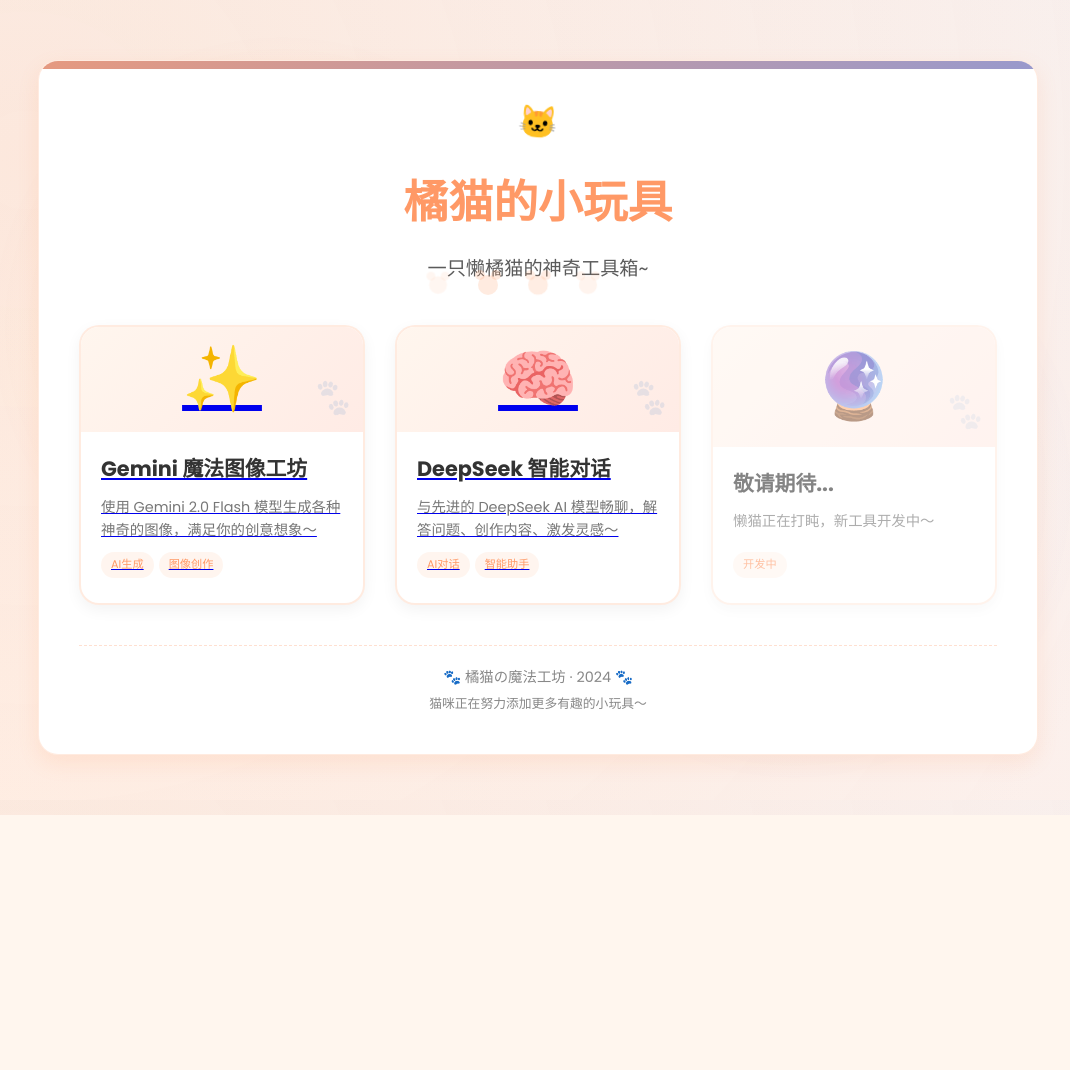
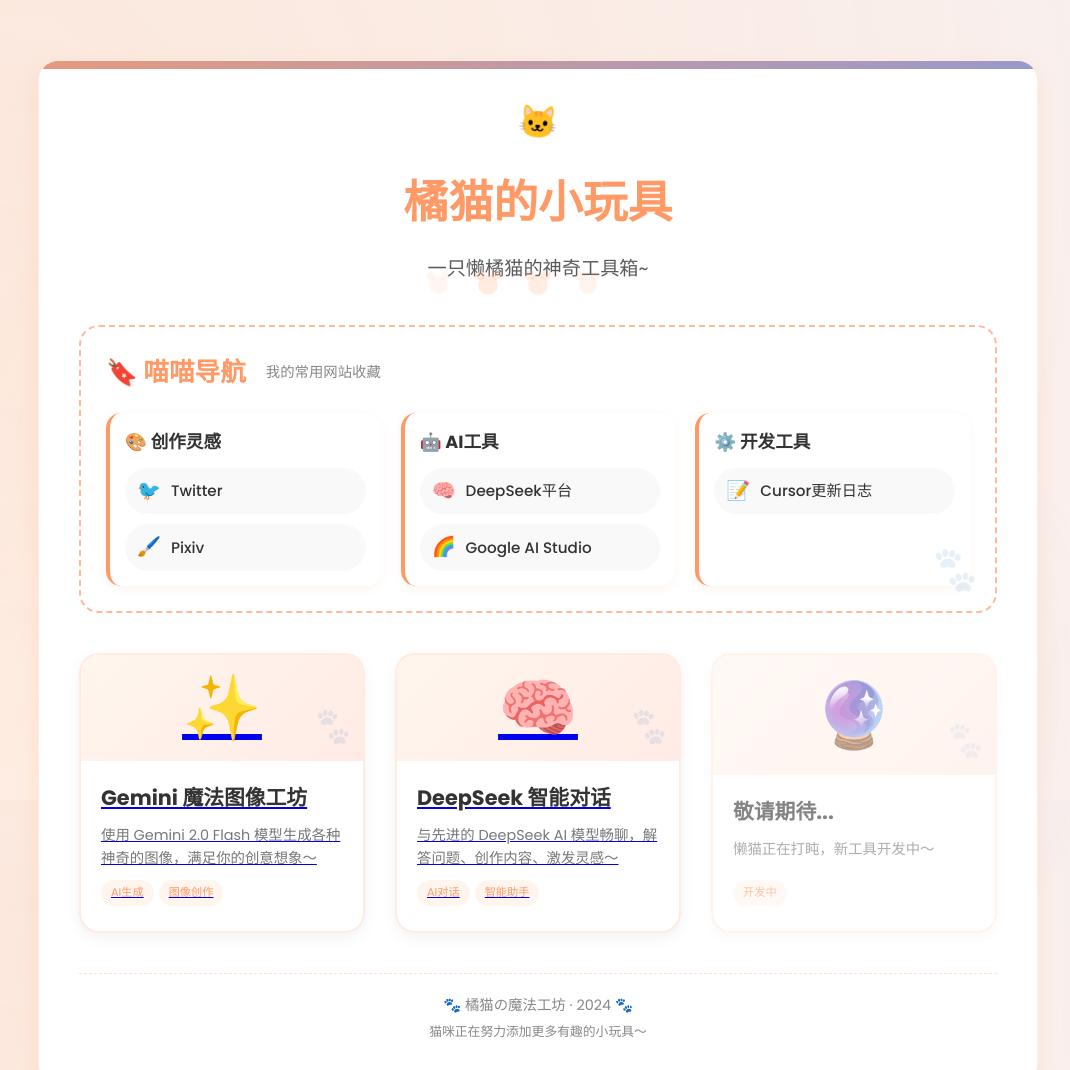
Before and after one commit to 958656603/gemini-image-edit, a plain HTML site: page index.html in a window 1280 px wide. Shown: the top 1070 px of the page, without its empty margins (102-1172 px from the left). Before the commit the page ends 815 px from the top, so only its background shows below. Drawn offline with Linux system fonts and the light colour scheme.

Commit message:
添加喵喵导航模块，整合常用网站链接

```diff
--- a/index.html
+++ b/index.html
@@ -380,6 +380,125 @@
             0%, 100% { transform: translateY(0) rotate(0); }
             50% { transform: translateY(-5px) rotate(5deg); }
         }
+
+        /* 喵喵导航模块样式 */
+        .bookmarks-section {
+            margin-bottom: 40px;
+            background-color: rgba(255, 255, 255, 0.7);
+            border-radius: var(--border-radius);
+            padding: 25px;
+            border: 2px dashed var(--primary-light);
+            position: relative;
+            overflow: hidden;
+        }
+
+        .bookmarks-section::after {
+            content: "🐾";
+            position: absolute;
+            bottom: 10px;
+            right: 15px;
+            font-size: 2.5rem;
+            opacity: 0.1;
+            transform: rotate(15deg);
+        }
+
+        .section-title {
+            color: var(--primary-color);
+            font-size: 1.6rem;
+            margin-bottom: 20px;
+            display: flex;
+            align-items: center;
+            gap: 10px;
+        }
+
+        .section-subtitle {
+            font-size: 0.9rem;
+            color: #888;
+            font-weight: normal;
+            margin-left: 10px;
+        }
+
+        .bookmarks-container {
+            display: grid;
+            grid-template-columns: repeat(auto-fit, minmax(250px, 1fr));
+            gap: 20px;
+        }
+
+        .bookmark-category {
+            background-color: white;
+            border-radius: 15px;
+            padding: 15px;
+            box-shadow: 0 3px 10px rgba(255, 153, 102, 0.1);
+            border-left: 4px solid var(--primary-color);
+            transition: transform 0.2s ease;
+        }
+
+        .bookmark-category:hover {
+            transform: translateY(-5px);
+            box-shadow: 0 5px 15px rgba(255, 153, 102, 0.2);
+        }
+
+        .category-title {
+            font-size: 1.1rem;
+            color: var(--text-color);
+            margin-bottom: 12px;
+            display: flex;
+            align-items: center;
+            gap: 8px;
+        }
+
+        .bookmark-links {
+            display: flex;
+            flex-direction: column;
+            gap: 10px;
+        }
+
+        .bookmark-link {
+            display: flex;
+            align-items: center;
+            padding: 8px 12px;
+            text-decoration: none;
+            color: var(--text-color);
+            background-color: #f9f9f9;
+            border-radius: 30px;
+            transition: all 0.2s ease;
+            gap: 10px;
+        }
+
+        .bookmark-link:hover {
+            background-color: var(--primary-light);
+            color: #fff;
+            transform: translateX(5px);
+        }
+
+        .bookmark-icon {
+            font-size: 1.2rem;
+            display: flex;
+            align-items: center;
+            justify-content: center;
+        }
+
+        .bookmark-name {
+            font-size: 0.95rem;
+            font-weight: 500;
+        }
+
+        @media (max-width: 768px) {
+            .bookmarks-container {
+                grid-template-columns: 1fr;
+            }
+
+            .section-title {
+                font-size: 1.4rem;
+                flex-direction: column;
+                align-items: flex-start;
+            }
+
+            .section-subtitle {
+                margin-left: 0;
+                font-size: 0.8rem;
+            }
+        }
     </style>
 </head>
 <body>
@@ -394,6 +513,51 @@
                 <div class="paw"></div>
                 <div class="paw"></div>
                 <div class="paw"></div>
+            </div>
+        </div>
+
+        <!-- 常用导航模块 -->
+        <div class="bookmarks-section">
+            <h2 class="section-title">🔖 喵喵导航 <span class="section-subtitle">我的常用网站收藏</span></h2>
+
+            <div class="bookmarks-container">
+                <div class="bookmark-category">
+                    <h3 class="category-title">🎨 创作灵感</h3>
+                    <div class="bookmark-links">
+                        <a href="https://twitter.com" target="_blank" class="bookmark-link">
+                            <span class="bookmark-icon">🐦</span>
+                            <span class="bookmark-name">Twitter</span>
+                        </a>
+                        <a href="https://www.pixiv.net" target="_blank" class="bookmark-link">
+                            <span class="bookmark-icon">🖌️</span>
+                            <span class="bookmark-name">Pixiv</span>
+                        </a>
+                    </div>
+                </div>
+
+                <div class="bookmark-category">
+                    <h3 class="category-title">🤖 AI工具</h3>
+                    <div class="bookmark-links">
+                        <a href="https://platform.deepseek.com" target="_blank" class="bookmark-link">
+                            <span class="bookmark-icon">🧠</span>
+                            <span class="bookmark-name">DeepSeek平台</span>
+                        </a>
+                        <a href="https://aistudio.google.com/prompts/new_chat" target="_blank" class="bookmark-link">
+                            <span class="bookmark-icon">🌈</span>
+                            <span class="bookmark-name">Google AI Studio</span>
+                        </a>
+                    </div>
+                </div>
+
+                <div class="bookmark-category">
+                    <h3 class="category-title">⚙️ 开发工具</h3>
+                    <div class="bookmark-links">
+                        <a href="https://www.cursor.com/cn/changelog" target="_blank" class="bookmark-link">
+                            <span class="bookmark-icon">📝</span>
+                            <span class="bookmark-name">Cursor更新日志</span>
+                        </a>
+                    </div>
+                </div>
             </div>
         </div>
 
```
